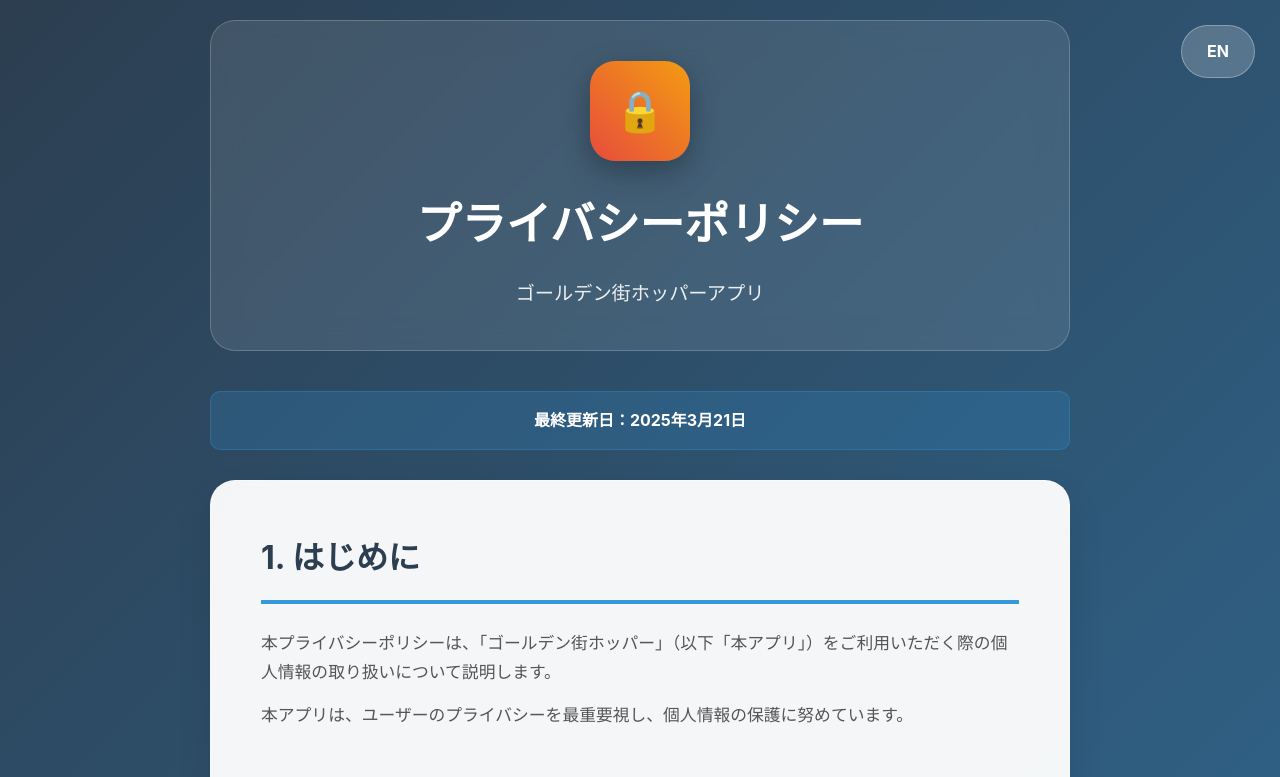
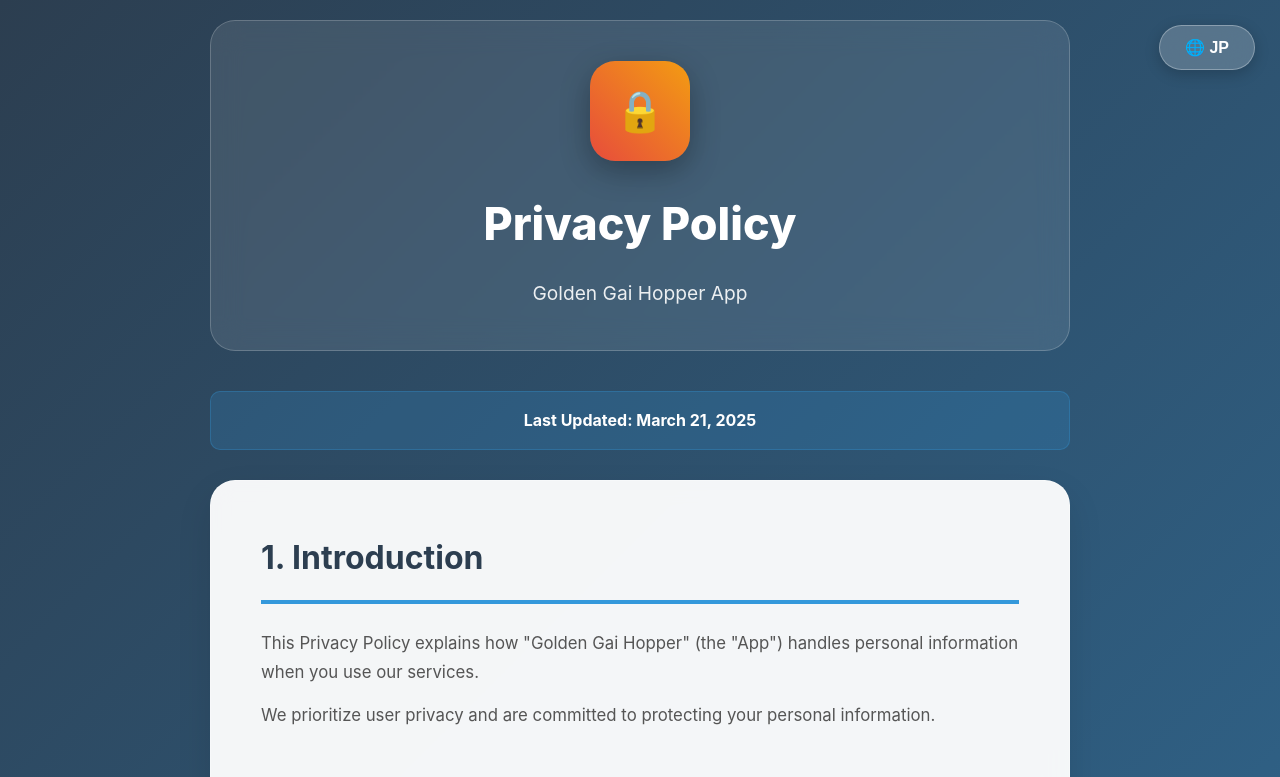
Before and after one commit to shuheiintokyo/goldengaihopper-privacy, a plain HTML site: page index.html in a window 1280 px wide. Shown: the top 777 px of the page. Drawn offline with Linux system fonts and the light colour scheme.

Commit message:
Update index.html

```diff
--- a/index.html
+++ b/index.html
@@ -3,7 +3,7 @@
 <head>
     <meta charset="UTF-8">
     <meta name="viewport" content="width=device-width, initial-scale=1.0">
-    <title>ゴールデン街ホッパー - プライバシーポリシー</title>
+    <title>ゴールデン街ホッパー - プライバシーポリシー / Privacy Policy</title>
     <style>
         * {
             margin: 0;
@@ -203,18 +203,37 @@
             font-weight: bold;
             font-size: 1em;
             transition: all 0.3s ease;
+            box-shadow: 0 4px 15px rgba(0,0,0,0.2);
+            z-index: 1000;
         }
 
         .lang-toggle:hover {
             background: rgba(255, 255, 255, 0.3);
+            transform: scale(1.05);
+        }
+
+        .lang-toggle:active {
+            transform: scale(0.95);
         }
 
         .lang-content {
             display: none;
+            animation: fadeIn 0.4s ease-in;
         }
 
         .lang-content.active {
             display: block;
+        }
+
+        @keyframes fadeIn {
+            from {
+                opacity: 0;
+                transform: translateY(10px);
+            }
+            to {
+                opacity: 1;
+                transform: translateY(0);
+            }
         }
 
         .table-container {
@@ -273,9 +292,9 @@
     </style>
 </head>
 <body>
-    <div class="lang-toggle" onclick="toggleLanguage()">
-        <span id="lang-btn">EN</span>
-    </div>
+    <button class="lang-toggle" onclick="toggleLanguage()" aria-label="Toggle language">
+        <span id="lang-btn">🌐 EN</span>
+    </button>
 
     <div class="container">
         <!-- Japanese Content -->
@@ -588,11 +607,27 @@
             if (jaContent.classList.contains('active')) {
                 jaContent.classList.remove('active');
                 enContent.classList.add('active');
-                langBtn.textContent = 'JP';
+                langBtn.textContent = '🌐 JP';
             } else {
                 enContent.classList.remove('active');
                 jaContent.classList.add('active');
-                langBtn.textContent = 'EN';
+                langBtn.textContent = '🌐 EN';
+            }
+        }
+
+        // Save language preference
+        document.addEventListener('DOMContentLoaded', function() {
+            const savedLang = localStorage.getItem('preferredLanguage');
+            if (savedLang === 'en') {
+                toggleLanguage();
+            }
+        });
+
+        // Optional: Detect browser language on first visit
+        if (!localStorage.getItem('preferredLanguage')) {
+            const browserLang = navigator.language || navigator.userLanguage;
+            if (browserLang.startsWith('en')) {
+                toggleLanguage();
             }
         }
     </script>
```
